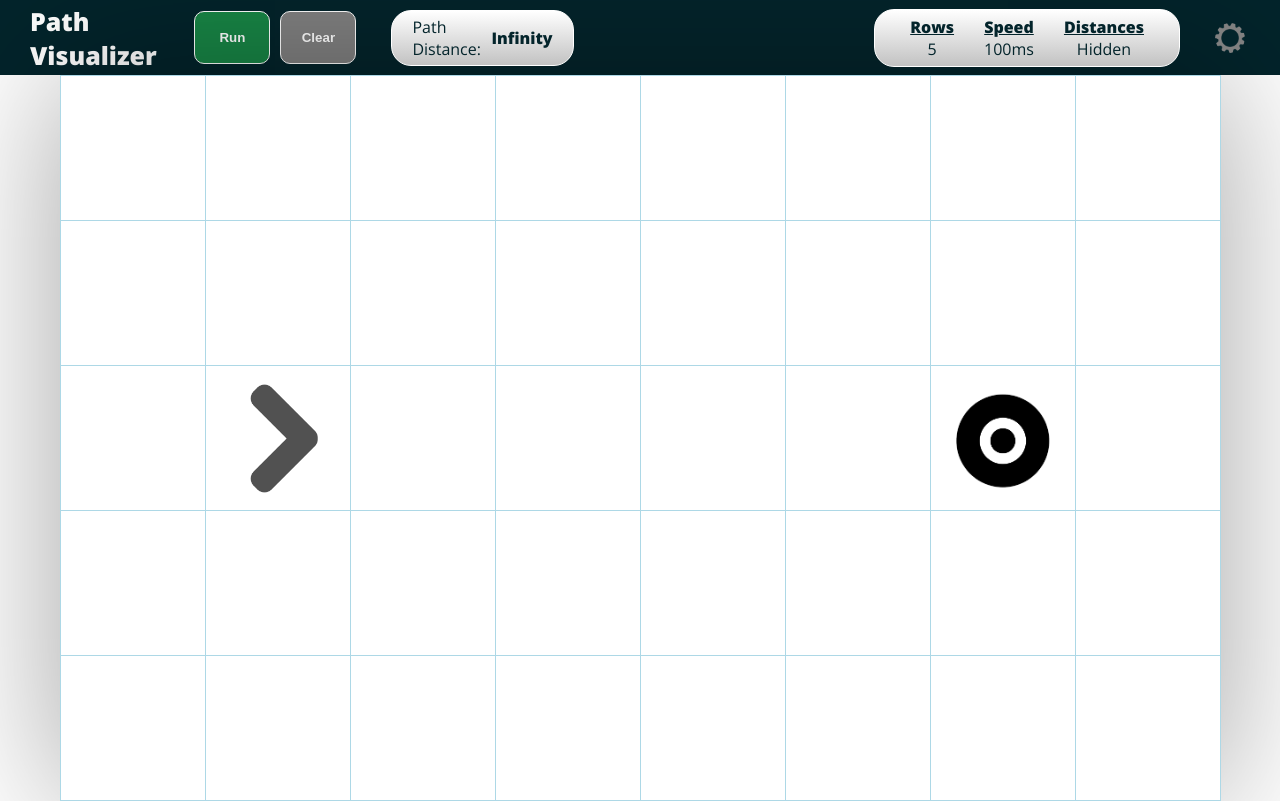
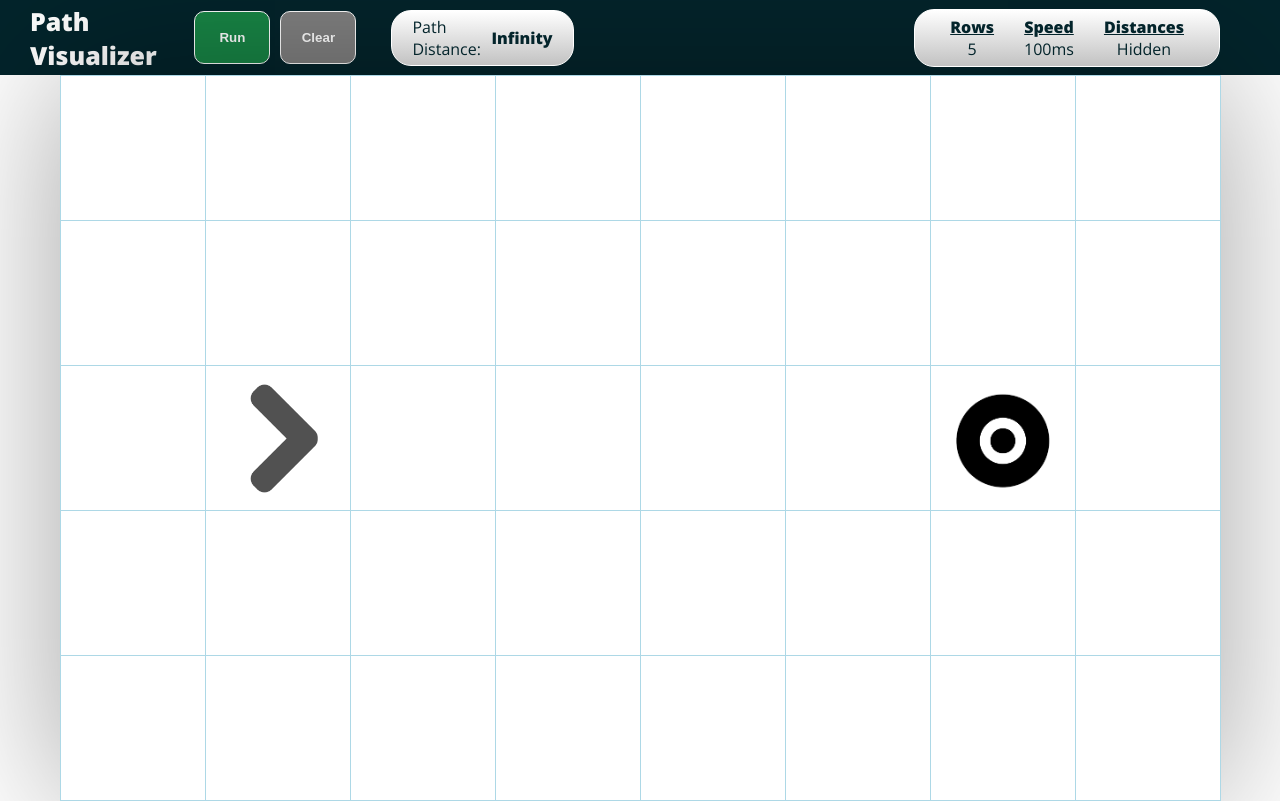
Before and after one commit to AndrewBloodworth/PathVisualizer, a React (Create React App) app: page / in a window 1280 px wide. Built offline with nearby package versions, Linux system fonts and the light colour scheme.

Commit message:
finished the new settings dropdown

```diff
--- a/src/app/index.css
+++ b/src/app/index.css
@@ -26,7 +26,10 @@ main {
   height: 100%;
   font-family: "Open Sans", sans-serif;
 }
-
+h1,
+p {
+  cursor: default;
+}
 .nav {
   display: flex;
   align-items: center;
@@ -96,11 +99,14 @@ main {
   display: flex;
   justify-content: flex-end;
   align-items: center;
+  cursor: pointer;
   width: 100%;
 }
 .settings-detail {
   display: flex;
-  justify-content: flex-end;
+  flex-direction: column;
+  align-content: center;
+  justify-content: center;
   align-items: center;
   height: 56px;
   margin-left: var(--gear-size);
@@ -112,11 +118,16 @@ main {
   border: 1px solid white;
   border-radius: 20px;
 }
+.detail-container {
+  display: flex;
+  justify-content: flex-end;
+  align-items: center;
+}
 .detail {
   display: flex;
   flex-direction: column;
   align-items: center;
-  font-weight: 300;
+  font-weight: 400;
 
   padding: 0px calc(var(--gear-size) / 2);
 }
@@ -208,11 +219,14 @@ label {
   display: flex;
   flex-direction: column;
   justify-content: space-around;
-  align-items: flex-start;
+  align-items: center;
   position: absolute;
-  top: calc(calc(var(--nav-height) / 2) - calc(var(--gear-size) / 2));
+  top: 10px;
+  /*calc(calc(var(--nav-height) / 2) - calc(var(--gear-size) / 2));
   padding-right: calc(var(--gear-size) / 2 + var(--padding));
   padding-top: calc(calc(var(--nav-height) / 2) + calc(var(--gear-size) / 2));
+  */
+  padding-top: calc(var(--nav-height) - 10px);
   background-color: transparent;
 }
 .settings {
@@ -225,6 +239,8 @@ label {
   background-color: var(--nav-color);
   width: 300px;
   padding: calc(var(--gear-size) / 2 + var(--padding));
+  background-image: linear-gradient(white, rgb(194, 194, 194));
+  opacity: 0.9;
 }
 .settings-title {
   display: flex;
@@ -272,7 +288,7 @@ hr {
     -webkit-appearance: none;
     height: 10px;
     cursor: ew-resize;
-    background: #434343;
+    background: var(--nav-color);
     box-shadow: -300px 0 0 300px white;
   }
 }
--- a/src/components/nav/Settings.js
+++ b/src/components/nav/Settings.js
@@ -29,35 +29,11 @@ export const Settings = ({ numberOfRows, setNumberOfRows }) => {
   const handleMouseLeaveSettings = () => {
     setActive(false);
   };
-  return (
-    <div className="settings-container">
-      <div className="distance">
-        <p style={{ paddingRight: 10, margin: 0 }}>Path Distance: </p>
-        <p id="distance" style={{ fontWeight: 800 }}>
-          Infinity
-        </p>
-      </div>
-      <div className="options">
-        <div className="settings-detail">
-          <div className="detail">
-            <u>Rows </u>
-            {numberOfRows}
-          </div>
-          <div className="detail">
-            <u>Speed</u>
-            {speed}ms
-          </div>
-          <div className="detail">
-            <u>Distances</u>
-            {checked ? "Hidden" : "Shown"}
-          </div>
-        </div>
-        <div className="settings-gear">
-          <div
-            className="gear"
-            id={active ? "white" : "gray"}
-            onMouseEnter={handleEnterGear}
-          ></div>
+  const handleClick = () => {
+    console.log("her");
+    setActive(active ? false : true);
+  };
+  let settingsMenu = (
     <div
       className="settings-menu"
       style={{ visibility: active ? "visible" : "hidden" }}
@@ -114,6 +90,36 @@ export const Settings = ({ numberOfRows, setNumberOfRows }) => {
         </div>
       </div>
     </div>
+  );
+  return (
+    <div className="settings-container">
+      <div className="distance">
+        <p style={{ paddingRight: 10, margin: 0 }}>Path Distance: </p>
+        <p id="distance" style={{ fontWeight: 800 }}>
+          Infinity
+        </p>
+      </div>
+      <div className="options">
+        <div
+          className="settings-detail"
+          onMouseEnter={handleEnterGear}
+          onClick={handleClick}
+        >
+          <div className="detail-container">
+            <div className="detail">
+              <u>Rows </u>
+              {numberOfRows}
+            </div>
+            <div className="detail">
+              <u>Speed</u>
+              {speed}ms
+            </div>
+            <div className="detail">
+              <u>Distances</u>
+              {checked ? "Hidden" : "Shown"}
+            </div>
+          </div>
+          {settingsMenu}
         </div>
       </div>
     </div>
```
Lines whose indentation alone changed are shown as unchanged.
